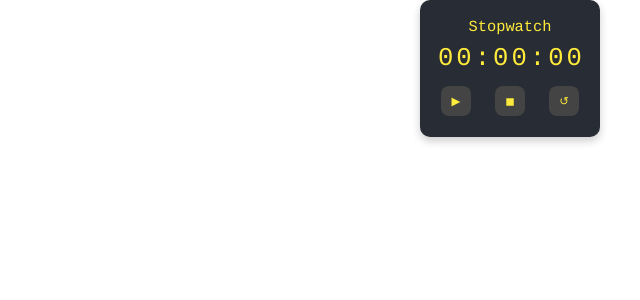
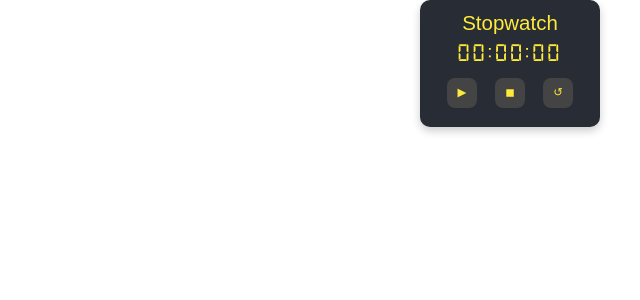
Before and after one commit to tarun-trj/studyBuddy, a React (Vite) app in the folder login_register/client/: page /stopwatch in a window 1280 px wide. Shown: the top 300 px of the page, without its empty margins (640-1280 px from the left). Built offline with nearby package versions, Linux system fonts and the light colour scheme.

Commit message:
finaldes

```diff
--- a/login_register/client/src/components/stopwatch.jsx
+++ b/login_register/client/src/components/stopwatch.jsx
@@ -43,7 +43,7 @@ const Stopwatch = () => {
       padding: "18px", // Adjusted padding
       borderRadius: "10px",
       textAlign: "center",
-      fontFamily: "Courier, monospace",
+      fontFamily: "Digital-7, Courier, monospace",
       width: "180px", // Adjusted width
       position: "fixed",
       right: "40px",
@@ -59,7 +59,7 @@ const Stopwatch = () => {
     },
     buttonContainer: {
       display: "flex",
-      justifyContent: "space-between",
+      justifyContent: "space-around"
     },
     button: {
       backgroundColor: "#444",
@@ -67,7 +67,7 @@ const Stopwatch = () => {
       border: "none",
       borderRadius: "8px",
       padding: "12px", // Adjusted padding
-      margin: "3px", // Adjusted margin
+      margin: "1px", // Adjusted margin (reduced from 3px)
       cursor: "pointer",
       width: "30px", // Adjusted width
       height: "30px", // Adjusted height
@@ -81,7 +81,9 @@ const Stopwatch = () => {
 
   return (
     <div style={stopwatchStyles.container}>
-      <h1 style={{ fontSize: "1.2em", marginBottom: "5px" }}>Stopwatch</h1>
+      <h1 className="stop" style={{ fontSize: "0.8em", marginBottom: "5px" }}>
+        Stopwatch
+      </h1>
       <div style={stopwatchStyles.time}>{formatTime(time)}</div>
       <div style={stopwatchStyles.buttonContainer}>
         <button style={stopwatchStyles.button} onClick={startTimer}>
--- a/login_register/client/src/styles/aboutstyle.css
+++ b/login_register/client/src/styles/aboutstyle.css
@@ -52,6 +52,7 @@ body {
 .top-bar .nav-links {
   display: flex;
   align-items: center;
+
 }
 
 .top-bar .nav-link,
@@ -80,19 +81,24 @@ body {
   flex-direction: column;
   align-items: center;
   padding: 20px;
+  border: 2px solid #000; /* Solid black border */
+  border-radius: 8px; /* Rounded corners for the border */
+  background-color: #4e4e4e; /* Solid black background */
 }
 
 .top-bar .timer .text {
   margin-right: 10px;
-  color: #fff;
+  color: #ffeb3b; /* Yellow text color */
 }
 
 .top-bar .timer .time {
-  font-family: "Digital", sans-serif; /* Use a digital font */
+  font-family: "Digital-7", sans-serif; /* Use a digital font */
   font-size: 36px; /* Increase font size */
-  color: #fff; /* Color of the timer */
+  color: #ffeb3b; /* Yellow color for the timer */
   letter-spacing: 4px; /* Add letter spacing for better readability */
 }
+
+
 
 /* Container for the main content */
 .about-page .container {
--- a/login_register/client/src/styles/styles.css
+++ b/login_register/client/src/styles/styles.css
@@ -307,3 +307,14 @@ html {
 }
 
 /* ... your existing styles ... */
+
+@font-face {
+  font-family: 'Digital-7';
+  src: local('Digital-7'), url('../fonts/digital-7.ttf') format('truetype');
+  font-weight: normal;
+  font-style: normal;
+}
+
+.stop{
+  font-family: "Arial", sans-serif;
+}
```
Also changed, not shown: login_register/client/src/fonts/digital-7.ttf (added), 1 other file (tests, documents, lock files or other folders).
